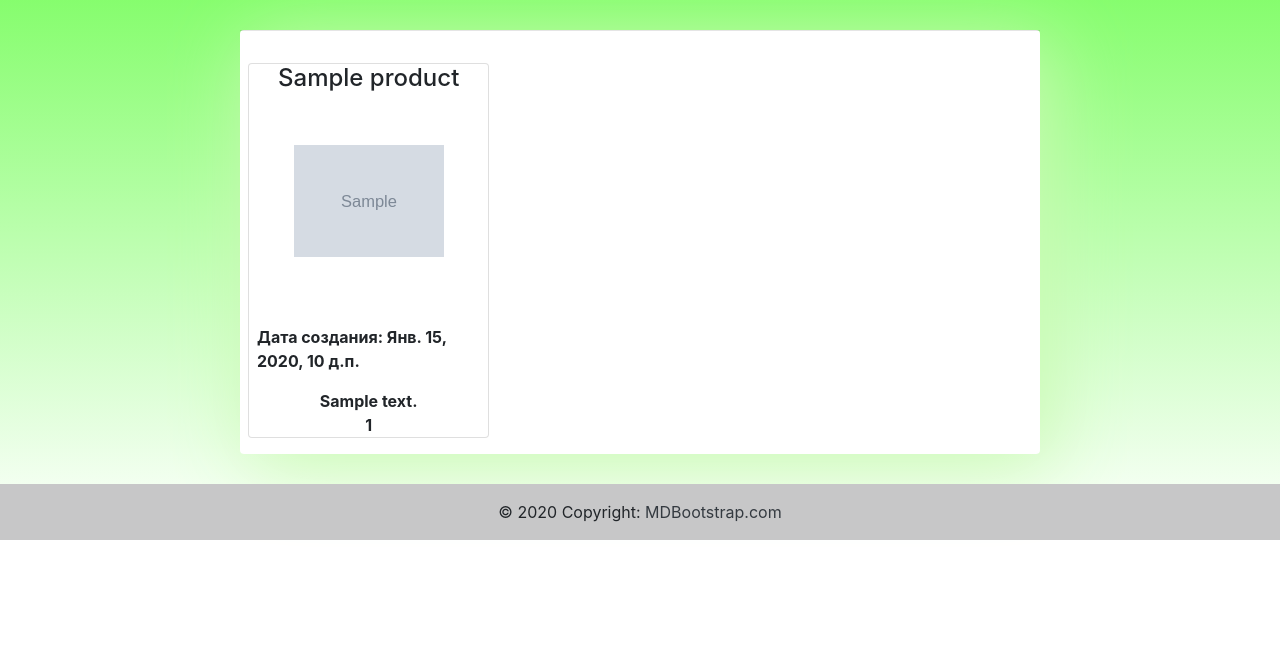
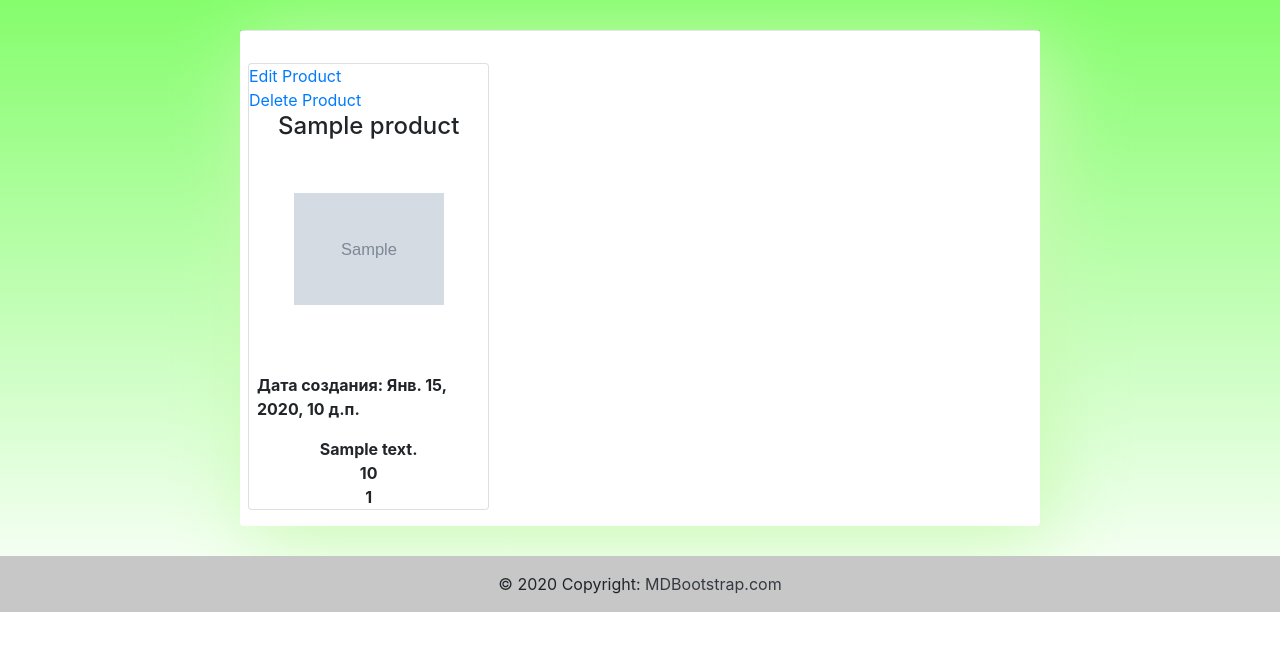
Before and after one commit to AkylbekMelisov/lalafotup, a Django app: page /my_product/ in a window 1280 px wide. Shown: the part 56-707 px from the top of the page. Run offline with Django 3.2, Linux system fonts and the light colour scheme; a user stored in the database is signed in; tables that the repository leaves empty hold one stand-in row (values such as "Sample post"); grey boxes marked "Sample" are stand-in pictures; some libraries are stand-ins or nearby versions.

Commit message:
add function delete_product

```diff
--- a/lalafotup/lalafotup/products/templates/products/my_product.html
+++ b/lalafotup/lalafotup/products/templates/products/my_product.html
@@ -11,11 +11,14 @@
     <div class="row px-sm-2 px-0 pt-3">
         <div class="col-md-4 offset-md-0 offset-sm-2 offset-1 col-sm-8 col-10 offset-sm-2 offset-1 mb-3">
             <div class="card">
+                <a href="#">Edit Product</a>
+                <a href="{% url 'delete_product' product.id %}">Delete Product</a>
                 <div class="d-flex justify-content-center"><h2 class="h4">{{ product.name }}</h2></div>
                 <div class="d-flex justify-content-center"> <img src="{{ product.image.url }}" alt="" width="278" height="300"> </div> <b class="px-2"><br>
                 <div class="d-flex justify-content-center"><p>Дата создания: {{ product.date_created }}</p></div>
                 <div class="d-flex justify-content-center">{{ product.description }}</div>
-                 <div class="d-flex justify-content-center">{{ product.phone }}</div>
+                <div class="d-flex justify-content-center">{{ product.price }}</div>
+                <div class="d-flex justify-content-center">{{ product.phone }}</div>
                 </b>
             </div>
         </div>
--- a/lalafotup/lalafotup/products/urls.py
+++ b/lalafotup/lalafotup/products/urls.py
@@ -9,6 +9,7 @@ urlpatterns = [
     path('category/<int:village_id>/', category_page, name='category'),
     path('products/<int:subcategory_id>/', product_page, name='products'),
     path('create_product/<int:subcategory_id>/', create_product_page, name='create_product'),
-    path('my_product/', my_product, name='my_product')
+    path('my_product/', my_product, name='my_product'),
+    path('delete_product/<int:product_id>', delete_my_product, name='delete_product')
 
 ]
--- a/lalafotup/lalafotup/products/views.py
+++ b/lalafotup/lalafotup/products/views.py
@@ -57,3 +57,12 @@ def my_product(request):
     product = Product.objects.filter(user=request.user)
     context = {'products': product}
     return render(request, 'products/my_product.html', context)
+
+
+def delete_my_product(request, product_id):
+    product = Product.objects.get(id=product_id)
+    if request.method == 'POST':
+        product.delete()
+        return redirect('my_product')
+    context = {'products': product}
+    return render(request, 'products/delete_product.html', context)
```
Also changed, not shown: lalafotup/lalafotup/products/templates/products/delete_product.html (added, +9 -0 lines).
